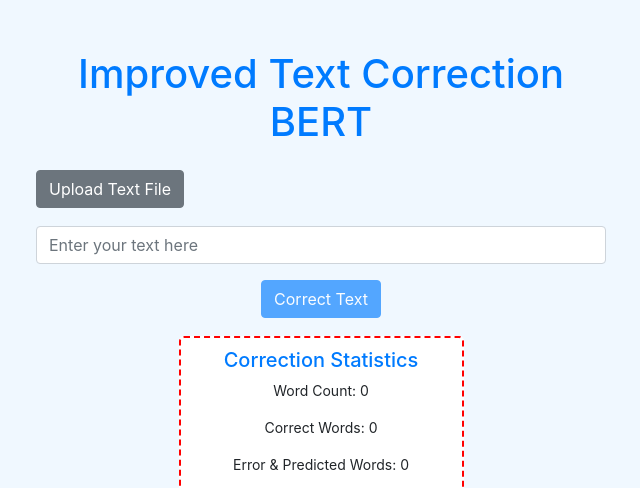
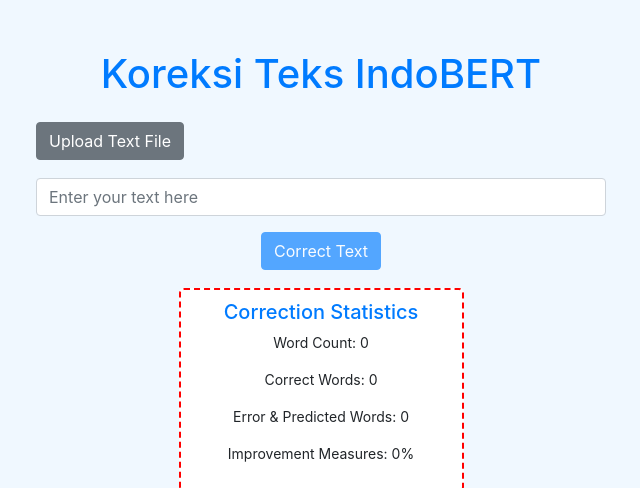
Before and after one commit to samdhila/flask_koreksi_teks, a plain HTML site: page views/index.html in a window 1280 px wide. Shown: the top 488 px of the page, without its empty margins (319-959 px from the left). Drawn offline with nearby package versions, Linux system fonts and the light colour scheme.

Commit message:
Update index.html

```diff
--- a/views/index.html
+++ b/views/index.html
@@ -3,7 +3,7 @@
 <head>
     <meta charset="viewport" content="width=device-width, initial-scale=1.0">
     <meta charset="UTF-8">
-    <title>Improved Text Correction BERT</title>
+    <title>Koreksi Teks IndoBERT</title>
     <link rel="stylesheet" href="https://maxcdn.bootstrapcdn.com/bootstrap/4.5.2/css/bootstrap.min.css">
     <script src="https://ajax.googleapis.com/ajax/libs/jquery/3.5.1/jquery.min.js"></script>
     <script src="https://maxcdn.bootstrapcdn.com/bootstrap/4.5.2/js/bootstrap.min.js"></script>
@@ -157,7 +157,7 @@
 </head>
 <body>
     <div class="container text-center">
-        <h1 class="text-primary mb-4">Improved Text Correction BERT</h1>
+        <h1 class="text-primary mb-4">Koreksi Teks IndoBERT</h1>
         <div class="upload-group">
             <label for="file-upload" class="btn btn-secondary">Upload Text File</label>
             <input id="file-upload" type="file" accept=".txt, .json" style="display: none;" onchange="handleFileUpload(event)">
```
